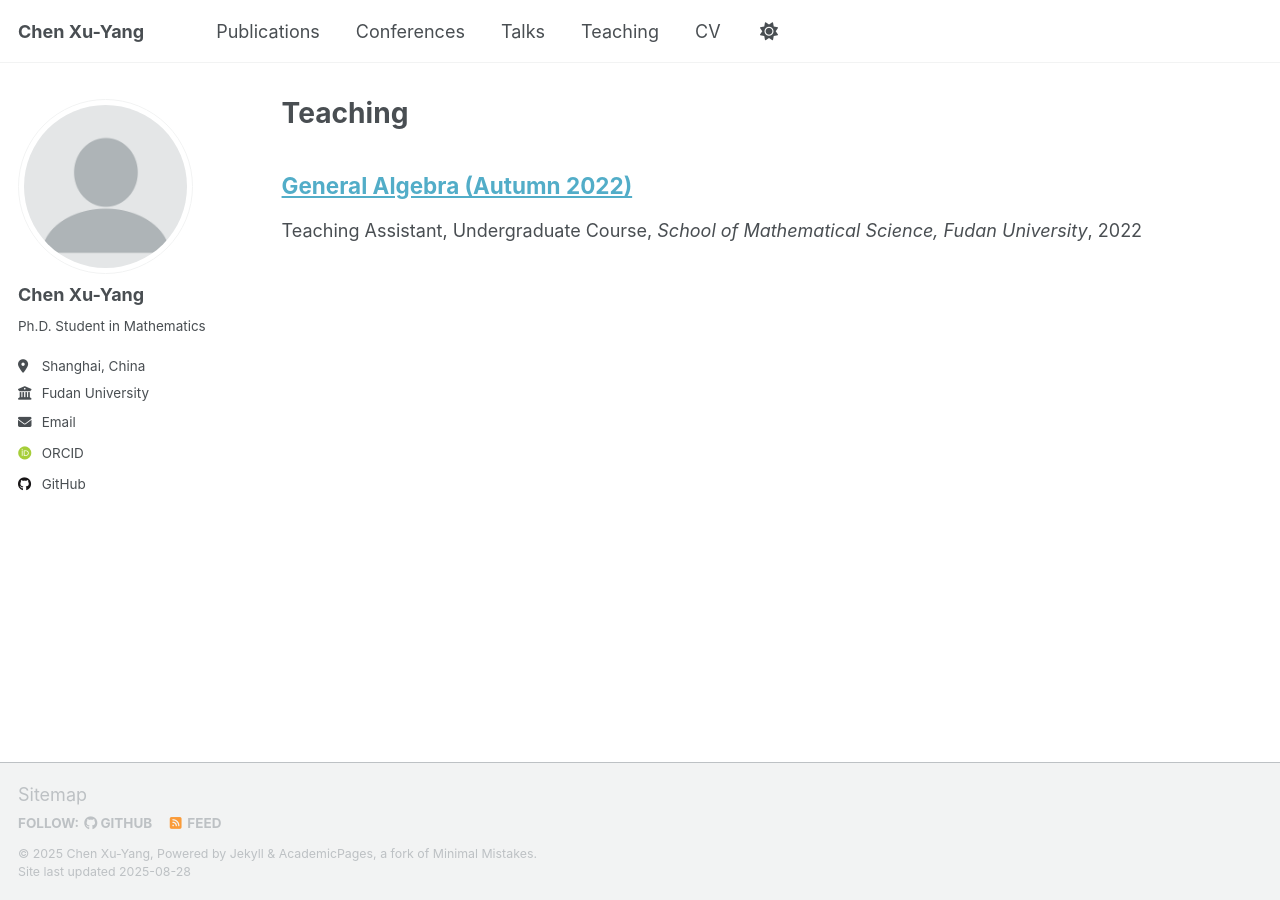
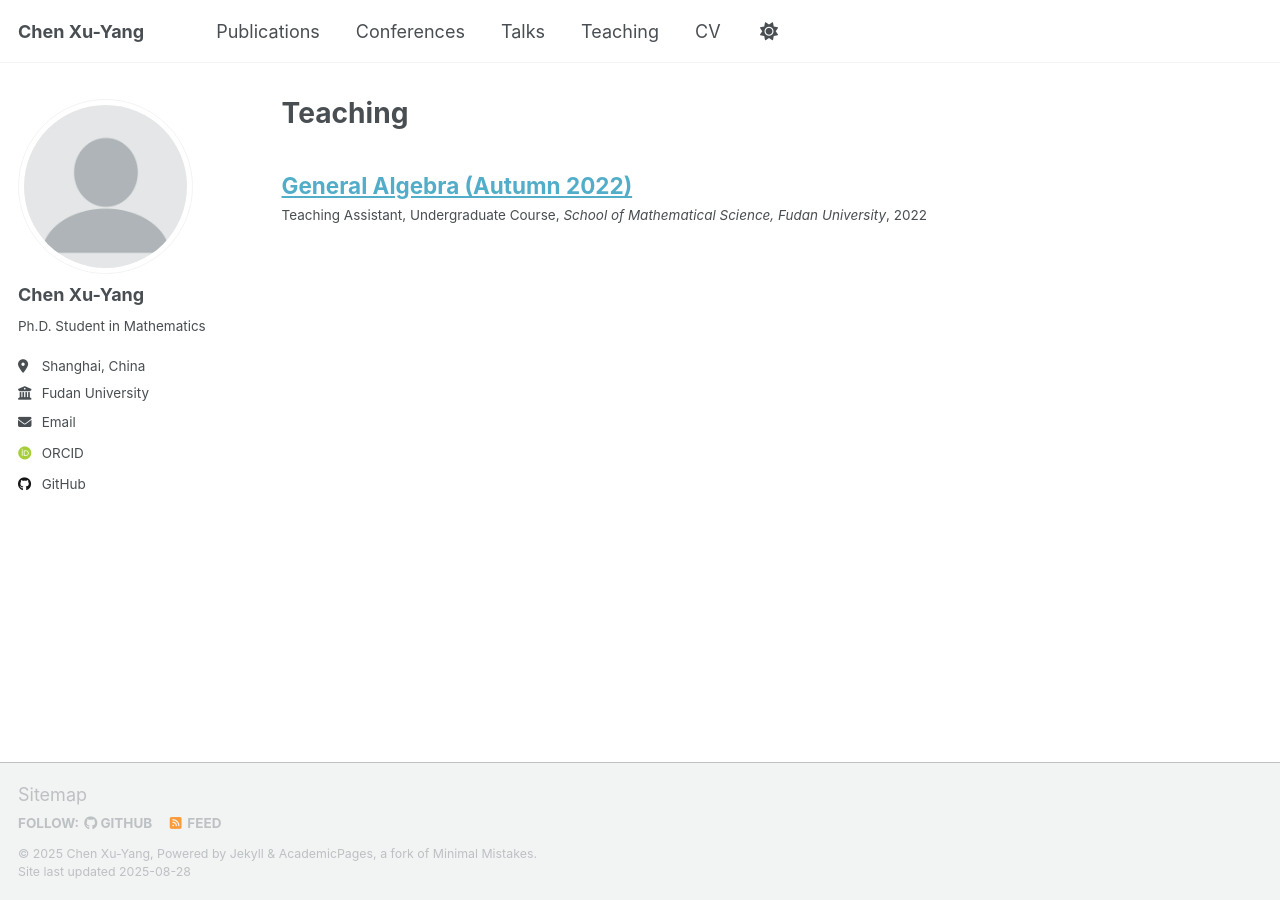
Before and after one commit to NotoOotori/academic-pages, a Jekyll site: the page built from _pages/teaching.html, in a window 1280 px wide. Built offline with Jekyll 4.4.1, drawn with Linux system fonts in a browser that asks for light colours; some web fonts are replaced; a script that is not in the unit is left out.

Commit message:
Modify teaching page
apply excerpt style

```diff
--- a/_includes/archive-single.html
+++ b/_includes/archive-single.html
@@ -39,7 +39,7 @@
     {% endif %}
 
         {% if post.collection == 'teaching' %}
-          <p> {{ post.type }}, <i>{{ post.venue }}</i>, {{ post.date | default: "1900-01-01" | date: "%Y" }} </p>
+          <p class="archive__item-excerpt" itemprop="description"> {{ post.type }}, <i>{{ post.venue }}</i>, {{ post.date | default: "1900-01-01" | date: "%Y" }} </p>
         {% elsif post.collection == 'publications' %}
           <p>Published in <i>{{ post.venue }}</i>, {{ post.date | default: "1900-01-01" | date: "%Y" }} </p>
         {% elsif post.date %}
```
